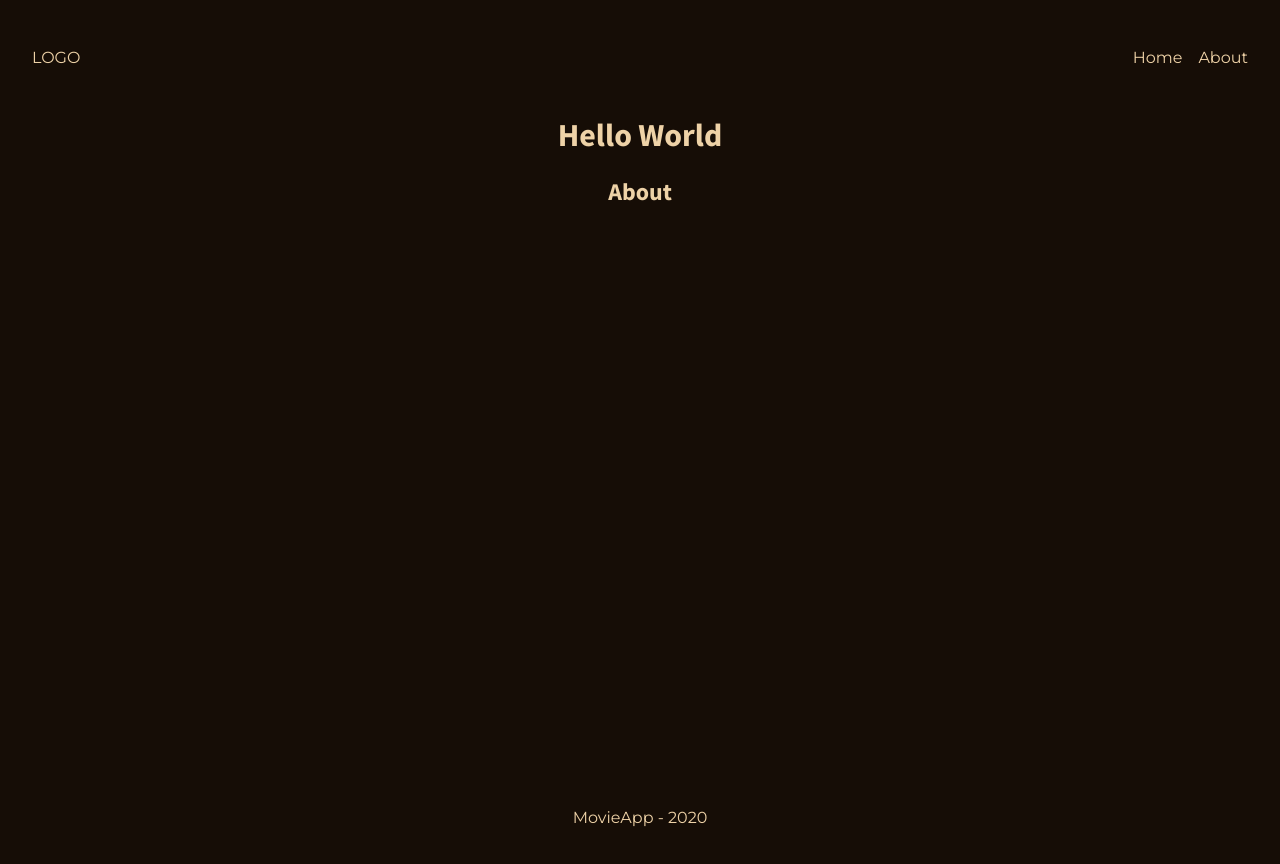
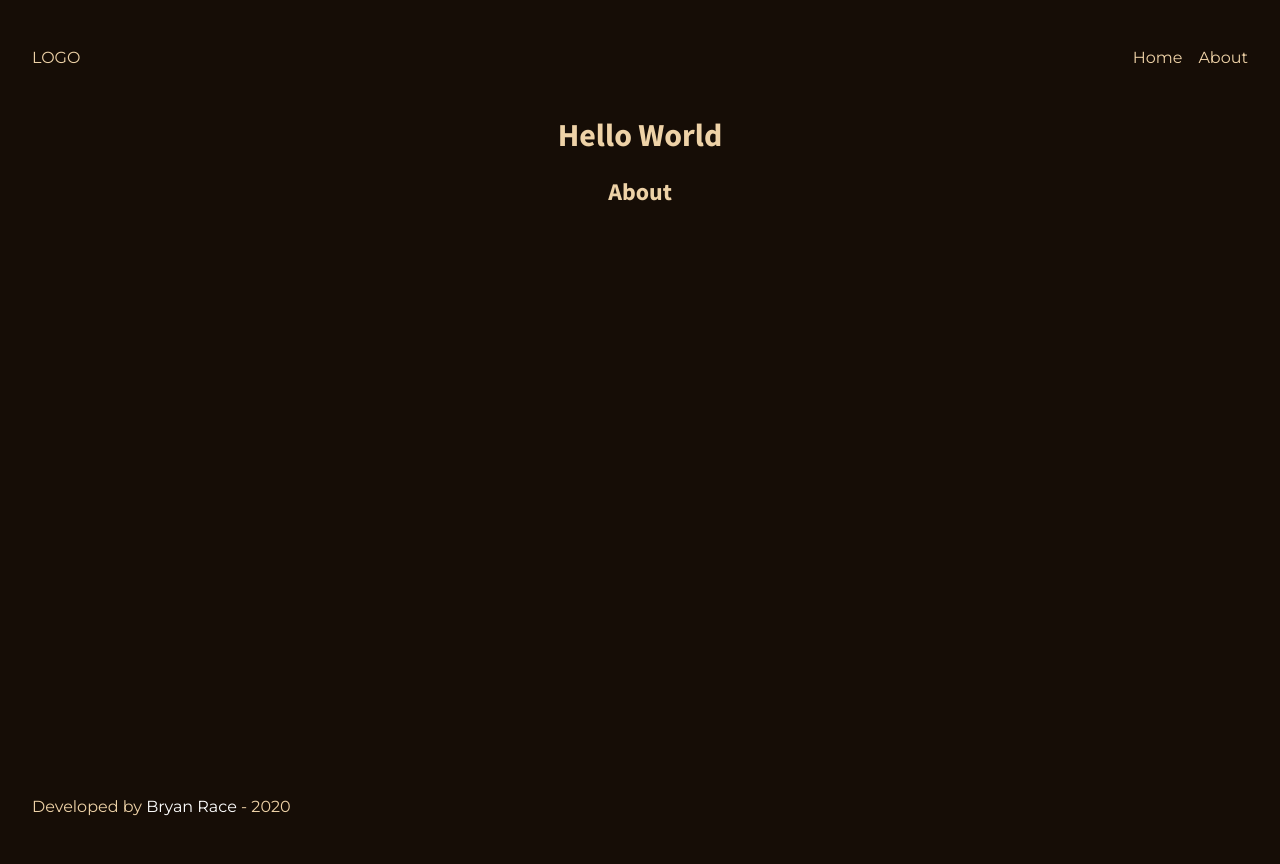
Before and after one commit to BrynRac/movie-app, a React (Create React App) app: page /about in a window 1280 px wide. Built offline with nearby package versions, Linux system fonts and the light colour scheme.

Commit message:
Add movie API

```diff
--- /dev/null
+++ b/APIKey.js
@@ -0,0 +1 @@
+export const APIKEY = '27c4dfc5';
--- a/package.json
+++ b/package.json
@@ -6,6 +6,8 @@
     "@testing-library/jest-dom": "^4.2.4",
     "@testing-library/react": "^9.5.0",
     "@testing-library/user-event": "^7.2.1",
+    "axios": "^0.19.2",
+    "dotenv": "^8.2.0",
     "react": "^16.13.1",
     "react-dom": "^16.13.1",
     "react-redux": "^7.2.0",
--- a/src/App.css
+++ b/src/App.css
@@ -15,12 +15,13 @@ h4 {
 
 .App {
   position: relative;
-  text-align: center;
   margin: 2rem;
   min-height: 100vh;
 }
 
 .content-container {
+  text-align: center;
+
   margin: 2rem;
 }
 
@@ -28,7 +29,7 @@ footer {
   position: absolute;
   bottom: 0;
   width: 100%;
-  height: 2.5rem;
+  height: fit-content;
 }
 
 a {
--- a/src/App.js
+++ b/src/App.js
@@ -1,4 +1,4 @@
-import React from 'react';
+import React, { Component } from 'react';
 import './App.css';
 import { Route, Switch } from 'react-router-dom';
 
@@ -8,7 +8,9 @@ import Home from './components/Home';
 import About from './components/About';
 import Footer from './components/Footer';
 
-function App() {
+class App extends Component {
+  componentDidMount() {}
+  render() {
     return (
       <main className="App">
         <Nav />
@@ -25,5 +27,6 @@ function App() {
       </main>
     );
   }
+}
 
 export default App;
--- a/src/components/Footer.js
+++ b/src/components/Footer.js
@@ -3,7 +3,10 @@ import React from 'react';
 export default function Footer() {
   return (
     <footer>
-      <p>MovieApp - {new Date().getFullYear()}</p>
+      <p>
+        Developed by <span style={{ color: 'white' }}>Bryan Race</span> -{' '}
+        {new Date().getFullYear()}
+      </p>
     </footer>
   );
 }
```
Also changed, not shown: src/API.js (added, +9 -0 lines), 1 other file (tests, documents, lock files or other folders). Lines whose indentation alone changed are shown as unchanged.
